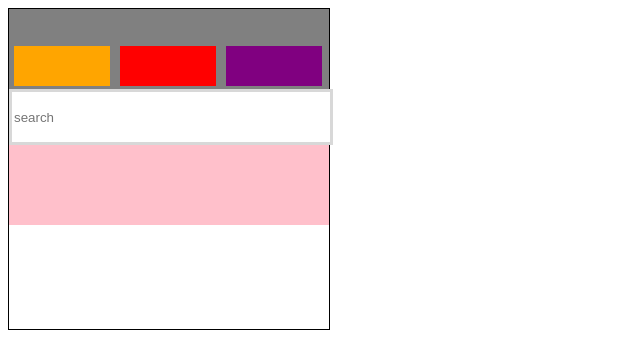
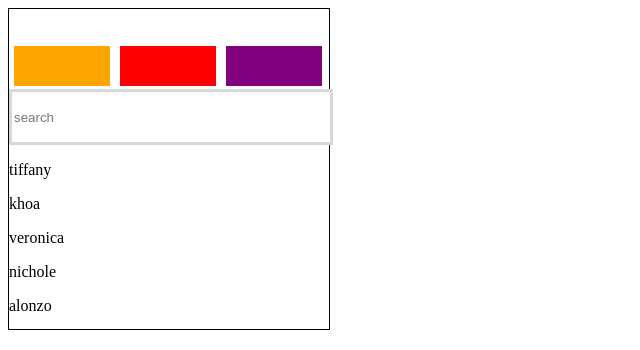
Before and after one commit to geekwise-jennifer-tablett/old-addressbook, a plain HTML site: page index.html in a window 1280 px wide. Shown: the whole page, without its empty margins (0-640 px from the left). Drawn offline with Linux system fonts and the light colour scheme.

Commit message:
layout fixed

```diff
--- a/css/main.css
+++ b/css/main.css
@@ -11,7 +11,6 @@ body{
 #top_div{
     height:5rem;
     width:100%;
-    background-color: grey;
 }
 #search_display{
     height:3rem;
--- a/js/script.js
+++ b/js/script.js
@@ -1,47 +1,21 @@
-//initial page
- var contactlist_container;
 var top_div;
 var group_div;
 var title_div;
 var addContact_div;
 var search_input;
- var list_div;
- var current_contact;
+var contact;
+var contactlist_container;
+var current_;
 var new_contact;
 var new_element;
+//var input_element;
+
+var contact = ['tiffany', 'khoa', 'veronica', 'nichole', 'alonzo'];
 
 
-//Groups link setup
-// var a = document.createElement('a');
-// a.setAttribute('href',where link goes);
-// a.innerHTML = 'Groups';
-
-
-var contact_list = ['tiffany', 'khoa', 'veronica', 'nichole', 'alonzo'];
-
-var create_contact = function(element_type,element_id){
-
-    var element = document.createElement(element_type);
-    element.setAttribute('id',element_id);
-    contactlist_container.appendChild(element);
-
-};
-
-
- //creating initial page
-contactlist_container = document.createElement('div');
-contactlist_container.setAttribute('id','contactlist');
 
 top_div = document.createElement('div');
 top_div.setAttribute('id','top_div');
-
-search_input = document.createElement('input');
-search_input.setAttribute('id','search_display');
-search_input.setAttribute('placeholder','search');
-
-list_div = document.createElement('div');
-list_div.setAttribute('id','list');
-
 
 //creating content inside top_div
 group_div  = document.createElement('div');
@@ -52,6 +26,134 @@ title_div.setAttribute('id','title_div');
 
 addContact_div = document.createElement('div');
 addContact_div.setAttribute('id','addContact_div');
+
+search_input = document.createElement('input');
+search_input.setAttribute('id','search_display');
+search_input.setAttribute('placeholder','search');
+
+
+
+//container to hold contact
+contactlist_container = document.createElement('div');
+contactlist_container.setAttribute('id','contactlist');
+
+var create_contact = function(element_type,element_id){
+    var element = document.createElement(element_type);
+    element.setAttribute('id',element_id);
+    contactlist_container.appendChild(element);
+};
+
+
+//create input so users can add contacts
+// input_element = document.createElement('input');
+// input_element.setAttribute('id','contact_display');
+// input_element.setAttribute('placeholder','new contact');
+
+
+//hit enter to add a new contact
+// input_element.addEventListener('keydown',function(event){
+//     if(event.keyCode === 13){
+//         new_contact = this.value;
+//         new_element = document.createElement('p');
+//         contact.push(new_contact)
+//         console.log(new_contact);
+//         new_element.textContent = new_contact;
+//         contactlist_container.appendChild(new_element);
+//          contactlist_container.children[0].parentElement.insertBefore(new_contact, contactlist_container.children[0]);
+//         this.value = null;
+
+
+//         };
+
+//     });
+
+
+
+//when webpage loads
+document.addEventListener('DOMContentLoaded',function(event){
+
+    //append to body
+    contactlist_container.appendChild(top_div);
+    document.body.appendChild(contactlist_container);
+
+    top_div.appendChild(group_div);
+    top_div.appendChild(title_div);
+    top_div.appendChild(addContact_div);
+
+    contactlist_container.appendChild(search_input);
+
+    //loop to create contact
+    for(var i=0; i<contact.length; i++){
+        create_contact('p','contact_'+i);
+        current_contact = document.getElementById('contact_'+i);
+        current_contact.textContent = contact[i];
+
+
+
+    };
+
+
+
+
+})
+
+
+
+
+
+
+
+
+
+
+
+
+
+
+
+
+
+
+
+
+
+
+
+
+
+
+
+
+
+
+
+
+
+
+
+
+
+
+
+
+
+//Groups link setup
+// var a = document.createElement('a');
+// a.setAttribute('href',where link goes);
+// a.innerHTML = 'Groups';
+
+
+
+
+
+
+
+
+
+
+
+
+
 
 
 
@@ -84,28 +186,26 @@ addContact_div.setAttribute('id','addContact_div');
 
 
 //when webpage loads
-document.addEventListener('DOMContentLoaded',function(event){
+//document.addEventListener('DOMContentLoaded',function(event){
 
     //append to body
-   document.body.appendChild(contactlist_container);
-   contactlist_container.appendChild(top_div);
-   contactlist_container.appendChild(search_input);
-   contactlist_container.appendChild(list_div);
+//   document.body.appendChild(contactlist_container);
+
+//
+//   contactlist_container.appendChild(list_div);
 
 
-   top_div.appendChild(group_div);
-   top_div.appendChild(title_div);
-   top_div.appendChild(addContact_div);
+
 
 
 
 
    //loop to create contact
-    for(var i=0; i<contact_list.length; i++){
-        create_contact('p','contact_'+i);
-        current_contact = document.getElementById('contact_list_'+i);
-        current_contact.textContent = contact_list[i];
-    };
+    // for(var i=0; i<contact_list.length; i++){
+    //     create_contact('p','contact_'+i);
+    //     current_contact = document.getElementById('contact_list_'+i);
+    //     current_contact.textContent = contact_list[i];
+    // };
 
      //document.body.appendChild(input_element);
     //loop to create contact
@@ -121,4 +221,4 @@ document.addEventListener('DOMContentLoaded',function(event){
 
 
 
-});
+//});
```
Lines whose indentation alone changed are shown as unchanged.
